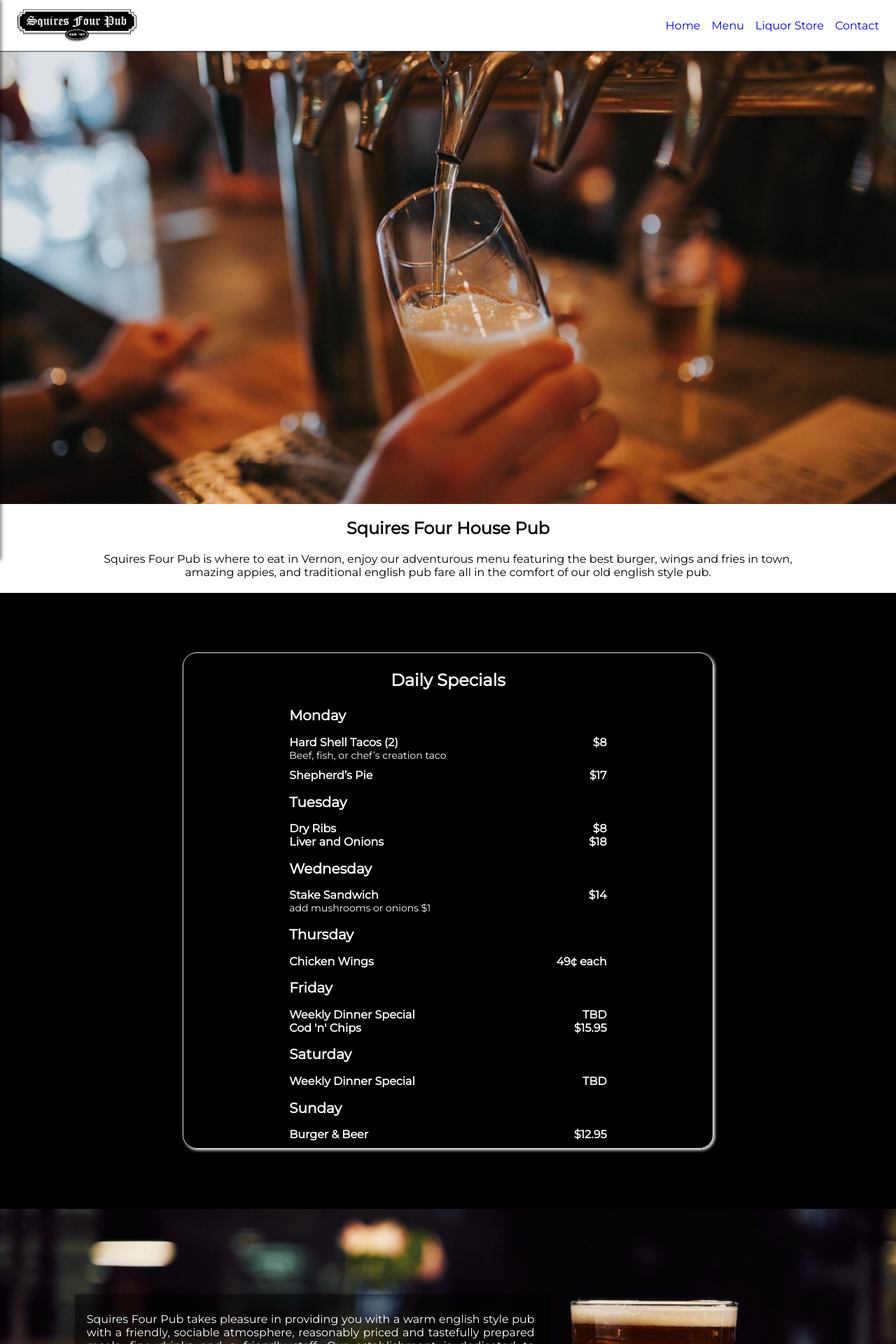
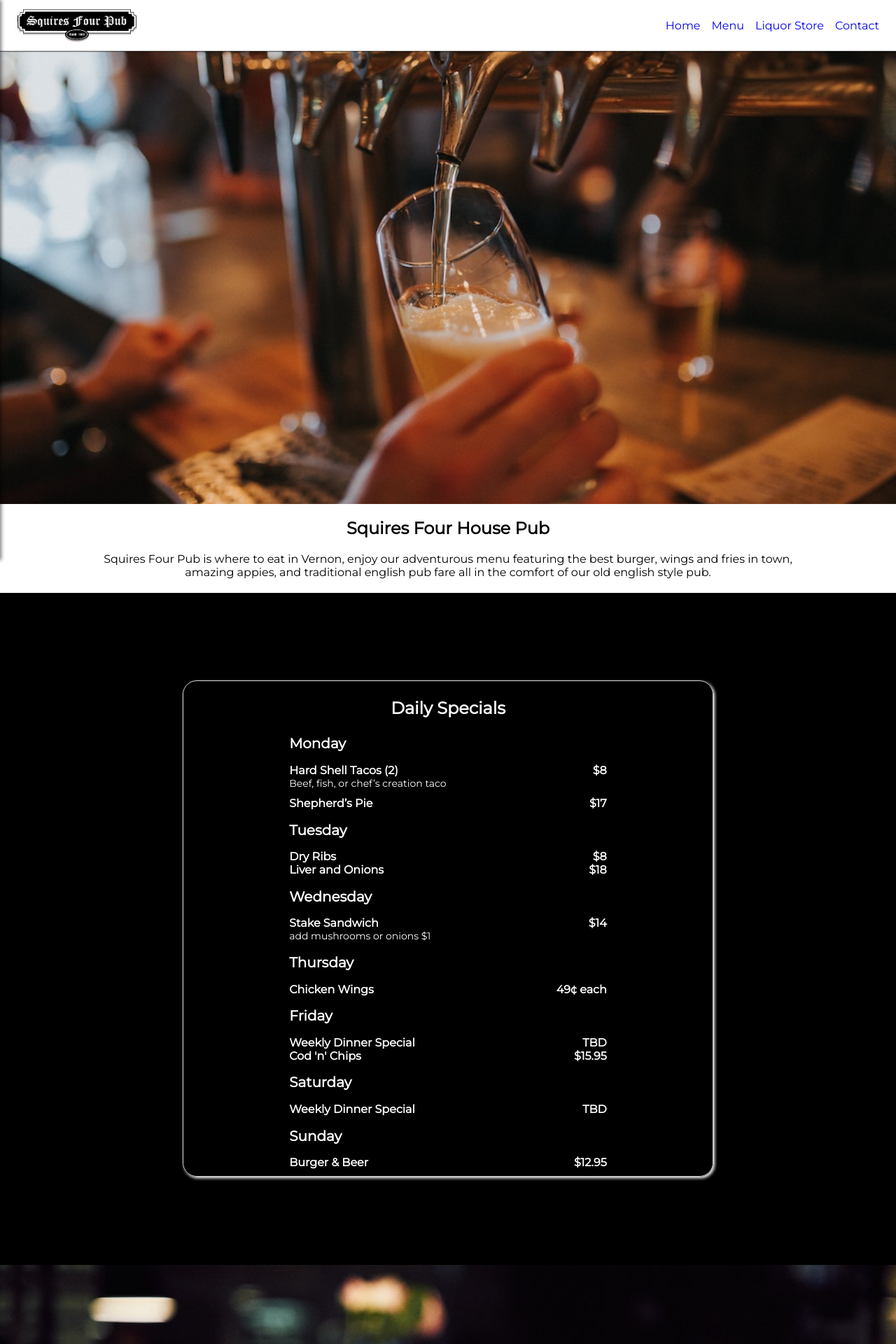
Before and after one commit to 79manuel/SquiresFour, a React (Create React App) app: page / in a window 1280 px wide. Shown: the top 1920 px of the page at 70% size. Built offline with nearby package versions, Linux system fonts and the light colour scheme.

Commit message:
Added specials section in Home page - laptop Styled specials section - laptop Fixed bug on logo image

```diff
--- a/src/components/sections/SectionSpecialsHome.css
+++ b/src/components/sections/SectionSpecialsHome.css
@@ -1,7 +1,7 @@
 .home-specials {
   display: flex;
   flex-direction: column;
-  height: 110vh;
+  height: 120vh;
   background: black;
   color: white;
   padding: 0 10px;
--- a/src/components/sections/SectionSpecialsHome.sass
+++ b/src/components/sections/SectionSpecialsHome.sass
@@ -1,7 +1,7 @@
 .home-specials
   display: flex
   flex-direction: column
-  height: 110vh
+  height: 120vh
   background: black
   color: white
   padding: 0 10px
```
